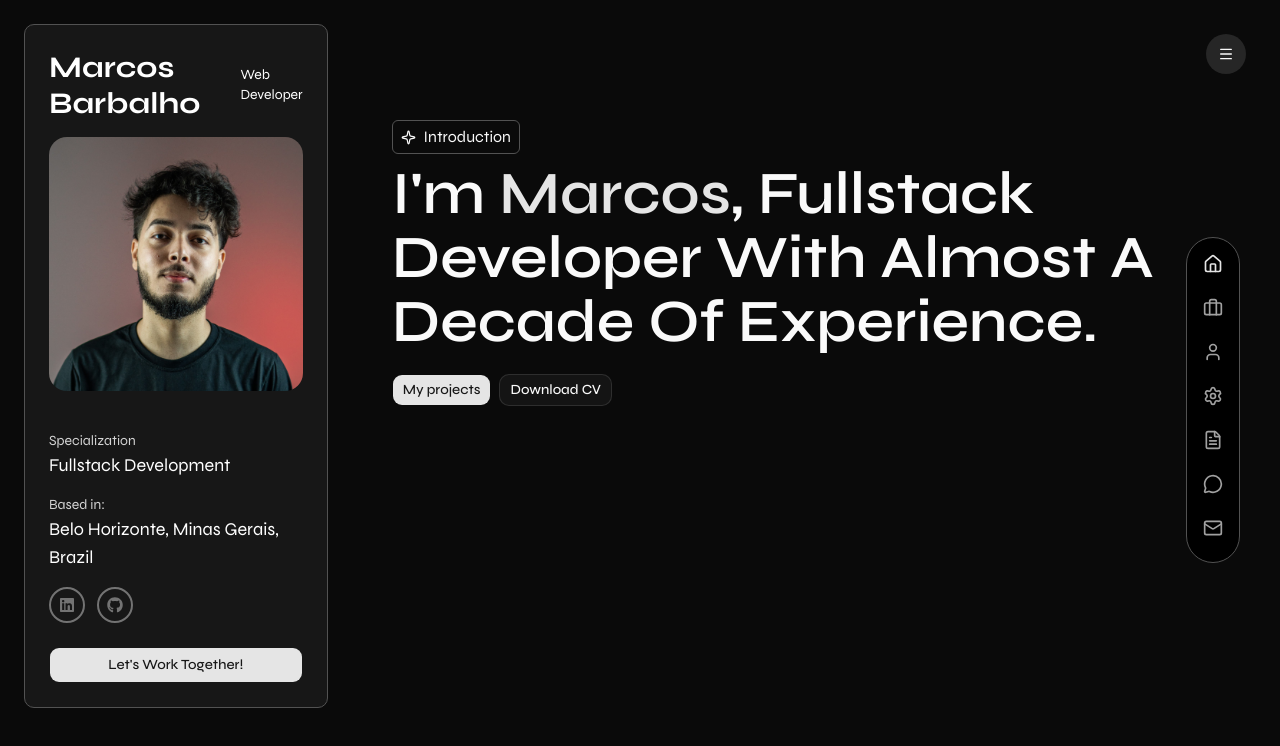
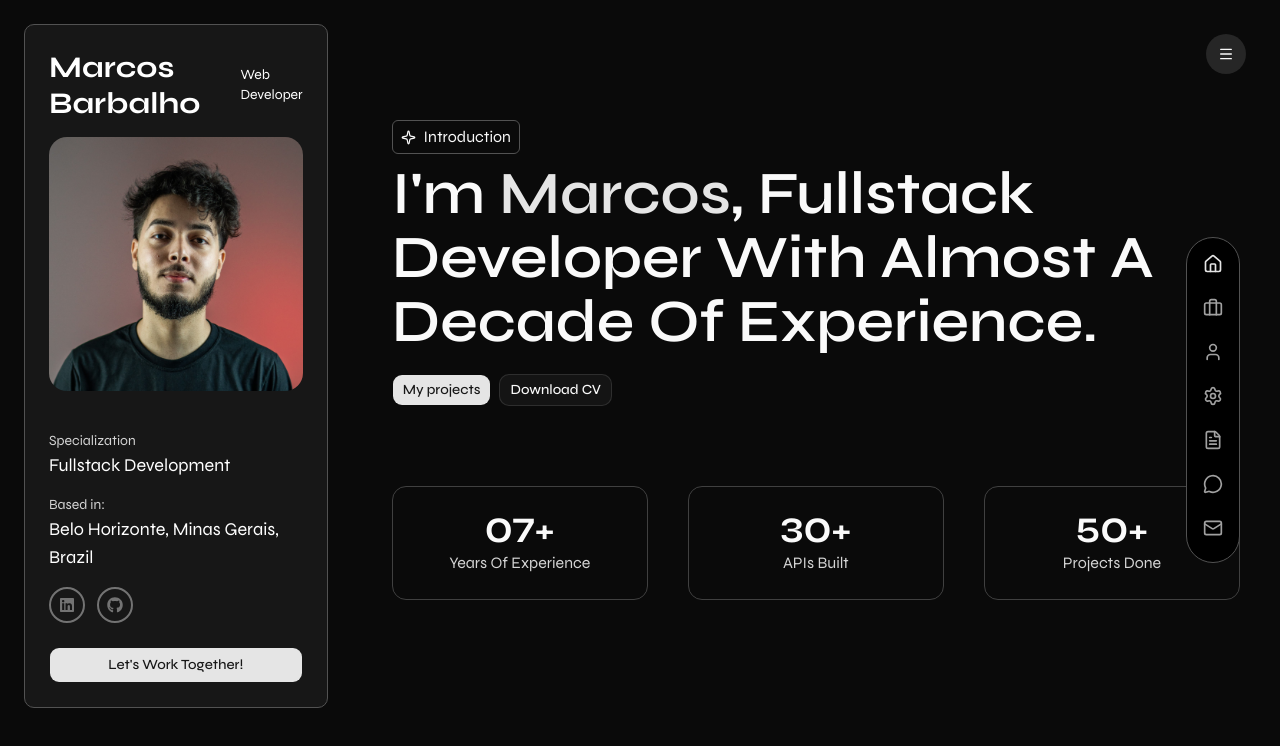
Before and after one commit to MarcosBarbalho/personal-portfolio, a React (Vite) app: page / in a window 1280 px wide. Shown: the top 746 px of the page. Built offline with nearby package versions, Linux system fonts and the light colour scheme.

Commit message:
feat: add stats component

```diff
--- a/src/App.tsx
+++ b/src/App.tsx
@@ -8,11 +8,13 @@
 
 // Components
 import { Hero } from '@/components/Hero';
+import { Stats } from '@/components/Stats';
 
 export const App = () => {
   return (
     <main className='flex flex-col container mx-auto p-10 max-w-4xl lg:pr-10 lg:pl-0 lg:max-w-6xl'>
-      <Hero/>
+      <Hero />
+      <Stats />
     </main>
   );
 };
--- /dev/null
+++ b/src/components/Stats.tsx
@@ -0,0 +1,37 @@
+/**
+ * @copyright 2026 Marcos Barbalho
+ * @license Apache-2.0
+ */
+
+// Node Modules
+import { motion } from 'motion/react';
+
+// Custom Modules
+import { staggerContainer, fadeUp } from '@/lib/animations';
+
+// Constants
+import { statsData } from '@/constants';
+
+export const Stats = () => {
+  return (
+    <motion.section
+      initial='hidden'
+      whileInView='visible'
+      viewport={{ once: true, amount: 0.8 }}
+      variants={staggerContainer(0.6)}
+      className='grid grid-cols-1 sm:grid-cols-2 md:grid-cols-3 gap-10 mt-20'
+    >
+      {statsData.map((stats, i) => (
+        <motion.div
+          key={i}
+          variants={fadeUp}
+          className='border border-neutral-700 rounded-xl flex justify-center items-center flex-col py-6'
+        >
+          <p className='text-4xl capitalize font-bold lining-nums'>{stats.number}</p>
+
+          <p className='text-neutral-300'>{stats.label}</p>
+        </motion.div>
+      ))}
+    </motion.section>
+  );
+};
```
